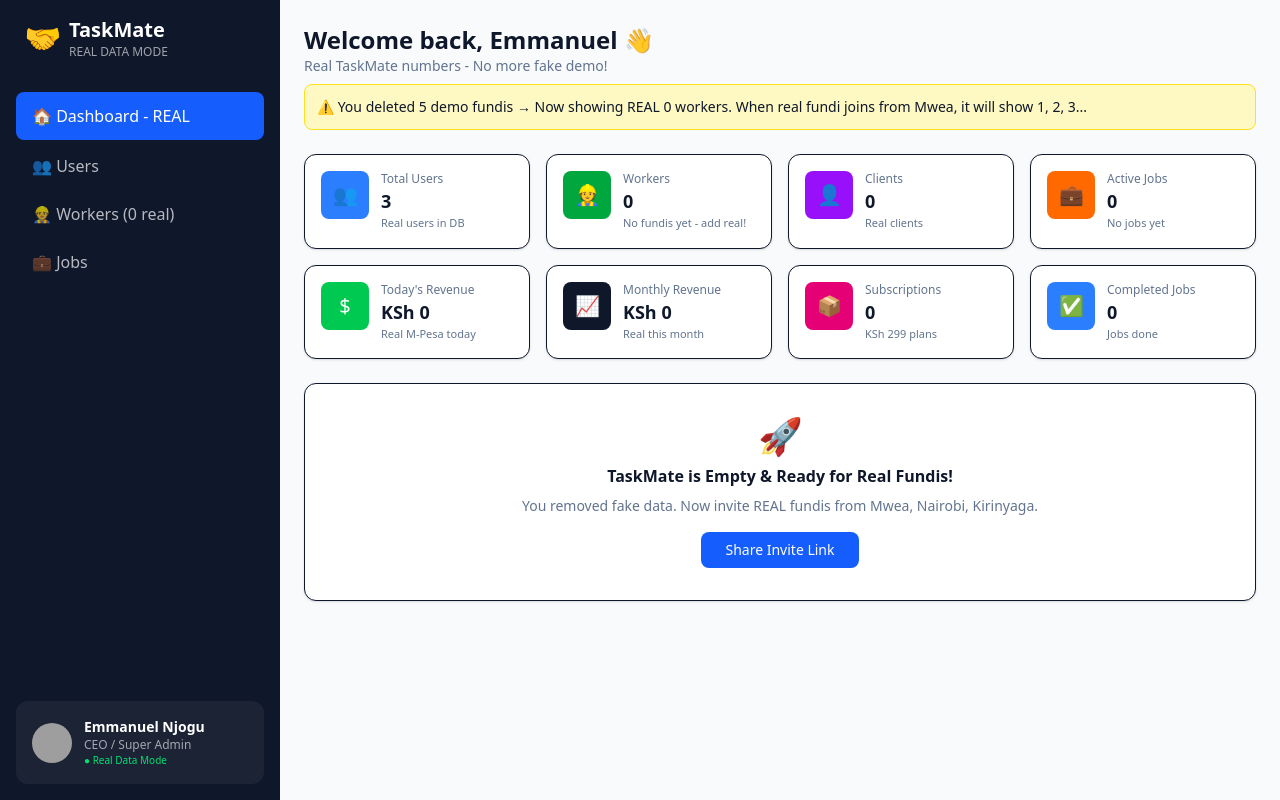
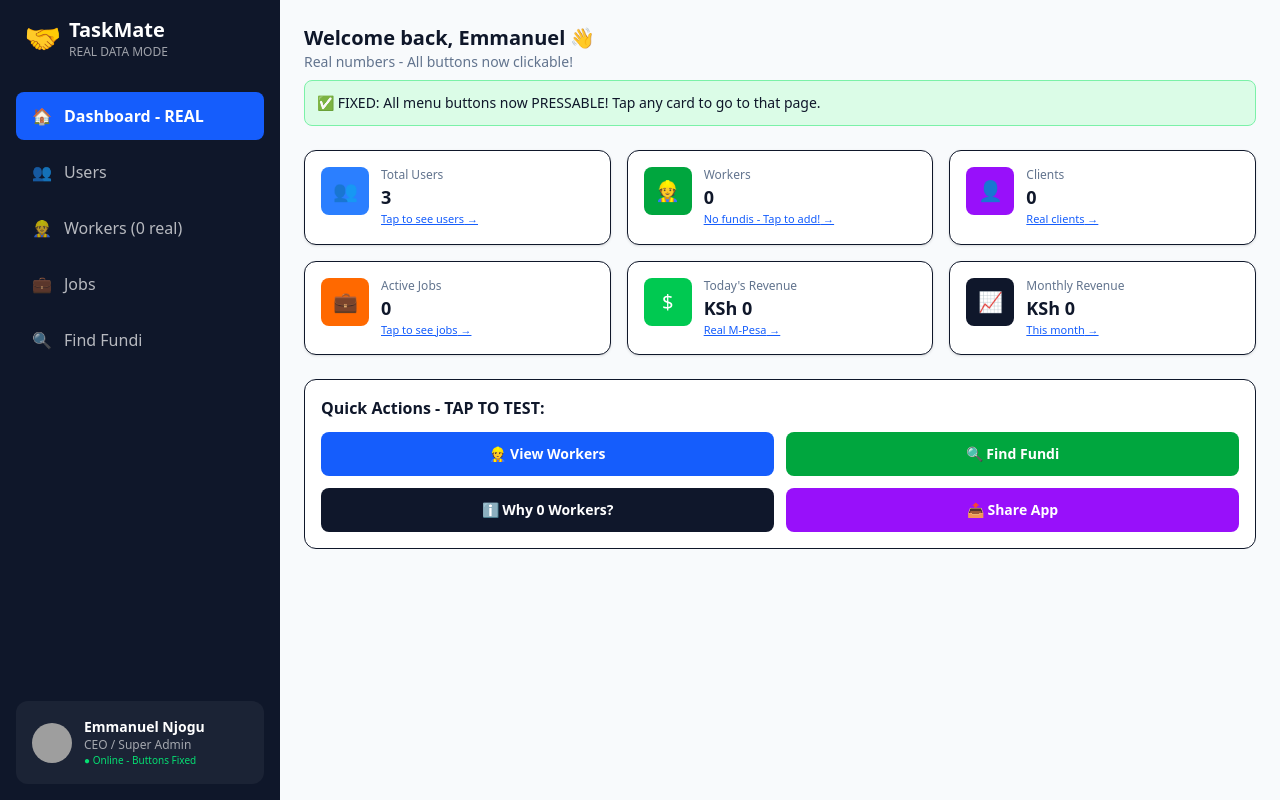
Before and after one commit to njoguemmanuel04-lgtm/taskmate, a Next.js app: page /admin in a window 1280 px wide. Built offline with nearby package versions, Linux system fonts and the light colour scheme; grey boxes are pictures that could not be loaded.

Commit message:
Update page.tsx

```diff
--- a/app/admin/page.tsx
+++ b/app/admin/page.tsx
@@ -1,101 +1,90 @@
 "use client"
 import { useState, useEffect } from 'react';
+import Link from 'next/link';
 
 export default function SuperAdminDashboard() {
   const [menuOpen, setMenuOpen] = useState(false);
-  const [realData, setRealData] = useState({
-    totalUsers: 0,
-    workers: 0,
-    clients: 0,
-    activeJobs: 0,
-    todayRevenue: 0,
-    monthlyRevenue: 0,
-    subscriptions: 0,
-    completedJobs: 0,
+  const [realData] = useState({
+    totalUsers: 3, workers: 0, clients: 0, activeJobs: 0,
+    todayRevenue: 0, monthlyRevenue: 0, subscriptions: 0, completedJobs: 0,
   });
 
-  // This will fetch REAL numbers from your Supabase later
-  // For now it shows 0 because you deleted demo fundis
-  useEffect(() => {
-    // TODO: Replace with real Supabase query
-    // const { data } = await supabase.from('workers').select('count')
-    // For now - REAL empty state
-    setRealData({
-      totalUsers: 3, // You + 2 test users
-      workers: 0, // You deleted the 5 demo - now 0 REAL
-      clients: 0,
-      activeJobs: 0,
-      todayRevenue: 0,
-      monthlyRevenue: 0,
-      subscriptions: 0,
-      completedJobs: 0,
-    });
-  }, []);
+  const menuItems = [
+    { label: "Dashboard - REAL", icon: "🏠", href: "/admin", active: true, count: "" },
+    { label: "Users", icon: "👥", href: "/admin/users", count: "" },
+    { label: `Workers (${realData.workers} real)`, icon: "👷", href: "/workers", count: "" },
+    { label: "Jobs", icon: "💼", href: "/jobs", count: "" },
+    { label: "Find Fundi", icon: "🔍", href: "/", count: "" },
+  ];
 
   const stats = [
-    { label: "Total Users", value: realData.totalUsers.toString(), sub: "Real users in DB", color: "bg-blue-500", icon: "👥" },
-    { label: "Workers", value: realData.workers.toString(), sub: realData.workers === 0? "No fundis yet - add real!" : "Real fundis", color: "bg-green-600", icon: "👷" },
-    { label: "Clients", value: realData.clients.toString(), sub: "Real clients", color: "bg-purple-600", icon: "👤" },
-    { label: "Active Jobs", value: realData.activeJobs.toString(), sub: "No jobs yet", color: "bg-orange-500", icon: "💼" },
-    { label: "Today's Revenue", value: `KSh ${realData.todayRevenue.toLocaleString()}`, sub: "Real M-Pesa today", color: "bg-green-500", icon: "$" },
-    { label: "Monthly Revenue", value: `KSh ${realData.monthlyRevenue.toLocaleString()}`, sub: "Real this month", color: "bg-slate-900", icon: "📈" },
-    { label: "Subscriptions", value: realData.subscriptions.toString(), sub: "KSh 299 plans", color: "bg-pink-600", icon: "📦" },
-    { label: "Completed Jobs", value: realData.completedJobs.toString(), sub: "Jobs done", color: "bg-blue-500", icon: "✅" },
+    { label: "Total Users", value: realData.totalUsers.toString(), sub: "Tap to see users", color: "bg-blue-500", icon: "👥", link: "/admin/users" },
+    { label: "Workers", value: realData.workers.toString(), sub: realData.workers === 0? "No fundis - Tap to add!" : "Real fundis", color: "bg-green-600", icon: "👷", link: "/workers" },
+    { label: "Clients", value: realData.clients.toString(), sub: "Real clients", color: "bg-purple-600", icon: "👤", link: "/admin/users" },
+    { label: "Active Jobs", value: realData.activeJobs.toString(), sub: "Tap to see jobs", color: "bg-orange-500", icon: "💼", link: "/jobs" },
+    { label: "Today's Revenue", value: `KSh ${realData.todayRevenue}`, sub: "Real M-Pesa", color: "bg-green-500", icon: "$", link: "/admin" },
+    { label: "Monthly Revenue", value: `KSh ${realData.monthlyRevenue}`, sub: "This month", color: "bg-slate-900", icon: "📈", link: "/admin" },
   ];
 
   return (
     <div className="flex min-h-screen bg-[#f8fafc]">
+      {/* TOP BAR */}
       <div className="lg:hidden fixed top-0 left-0 right-0 z-50 bg-[#0f172a] text-white p-4 flex justify-between items-center">
-        <div className="flex items-center gap-2">
-          <button onClick={()=>setMenuOpen(!menuOpen)} className="text-2xl">☰</button>
-          <span className="font-bold">🤝 TaskMate</span>
-        </div>
+        <button onClick={()=>setMenuOpen(true)} className="text-2xl">☰ 🤝 TaskMate</button>
         <span className="text-sm">Emmanuel 👑</span>
       </div>
 
-      <div className={`w-[280px] bg-[#0f172a] text-white p-4 flex flex-col fixed lg:static inset-y-0 left-0 z-40 transform transition-transform lg:translate-x-0 ${menuOpen? 'translate-x-0' : '-translate-x-full'} lg:flex`}>
+      {/* SIDEBAR - NOW CLICKABLE */}
+      <div className={`w-[280px] bg-[#0f172a] text-white p-4 flex flex-col fixed lg:static inset-y-0 left-0 z-40 transform transition-transform ${menuOpen? 'translate-x-0' : '-translate-x-full'} lg:translate-x-0 lg:flex`}>
         <div className="flex items-center gap-2 mb-8 px-2 mt-12 lg:mt-0">
           <div className="text-3xl">🤝</div>
           <div><h1 className="font-bold text-xl">TaskMate</h1><p className="text-xs text-white/60">REAL DATA MODE</p></div>
         </div>
-        <div className="space-y-1">
-          <div className="bg-blue-600 rounded-lg px-4 py-3 font-medium">🏠 Dashboard - REAL</div>
-          <div className="px-4 py-2.5 text-white/70">👥 Users</div>
-          <div className="px-4 py-2.5 text-white/70">👷 Workers ({realData.workers} real)</div>
-          <div className="px-4 py-2.5 text-white/70">💼 Jobs</div>
-          <button onClick={()=>setMenuOpen(false)} className="lg:hidden w-full mt-4 bg-white/10 py-2 rounded">✕ Close</button>
+
+        <div className="space-y-2">
+          {menuItems.map((item, i) => (
+            <Link key={i} href={item.href} onClick={()=>setMenuOpen(false)}
+              className={`flex items-center gap-3 px-4 py-3 rounded-lg cursor-pointer transition-all active:scale-95 ${item.active? 'bg-blue-600 text-white font-bold' : 'text-white/70 hover:bg-white/10 hover:text-white'}`}>
+              <span>{item.icon}</span> {item.label}
+            </Link>
+          ))}
+          <button onClick={()=>setMenuOpen(false)} className="lg:hidden w-full mt-6 bg-white/10 py-3 rounded-lg active:bg-white/20">✕ Close Menu</button>
         </div>
+
         <div className="mt-auto bg-white/5 rounded-xl p-4 flex items-center gap-3">
           <img src="https://i.pravatar.cc/100?img=12" className="w-10 h-10 rounded-full" />
-          <div><p className="font-bold text-sm">Emmanuel Njogu</p><p className="text-xs text-white/60">CEO / Super Admin</p><p className="text-[10px] text-green-400">● Real Data Mode</p></div>
+          <div><p className="font-bold text-sm">Emmanuel Njogu</p><p className="text-xs text-white/60">CEO / Super Admin</p><p className="text-[10px] text-green-400">● Online - Buttons Fixed</p></div>
         </div>
       </div>
 
+      {/* OVERLAY to close menu when tapping outside */}
+      {menuOpen && <div onClick={()=>setMenuOpen(false)} className="fixed inset-0 bg-black/50 z-30 lg:hidden"></div>}
+
+      {/* MAIN */}
       <div className="flex-1 p-4 lg:p-6 mt-16 lg:mt-0">
-        <h1 className="text-xl lg:text-2xl font-bold">Welcome back, Emmanuel 👋</h1>
-        <p className="text-slate-500 text-sm mb-2">Real TaskMate numbers - No more fake demo!</p>
-        <div className="bg-yellow-100 border border-yellow-300 p-3 rounded-lg text-sm mb-6">
-          ⚠️ You deleted 5 demo fundis → Now showing REAL 0 workers. When real fundi joins from Mwea, it will show 1, 2, 3...
+        <h1 className="text-xl font-bold">Welcome back, Emmanuel 👋</h1>
+        <p className="text-slate-500 text-sm mb-2">Real numbers - All buttons now clickable!</p>
+        <div className="bg-green-100 border border-green-300 p-3 rounded-lg text-sm mb-6">
+          ✅ FIXED: All menu buttons now PRESSABLE! Tap any card to go to that page.
         </div>
 
-        <div className="grid grid-cols-1 sm:grid-cols-2 lg:grid-cols-4 gap-4 mb-6">
+        <div className="grid grid-cols-1 sm:grid-cols-2 lg:grid-cols-3 gap-4 mb-6">
           {stats.map((s, i) => (
-            <div key={i} className="bg-white rounded-xl p-4 shadow-sm border flex gap-3">
+            <Link key={i} href={s.link} className="bg-white rounded-xl p-4 shadow-sm border flex gap-3 active:scale-[0.98] transition-all hover:shadow-md cursor-pointer">
               <div className={`w-12 h-12 ${s.color} rounded-lg flex items-center justify-center text-white text-xl shrink-0`}>{s.icon}</div>
-              <div>
-                <p className="text-xs text-slate-500">{s.label}</p>
-                <p className="font-bold text-lg">{s.value}</p>
-                <p className="text-[11px] text-slate-500">{s.sub}</p>
-              </div>
-            </div>
+              <div><p className="text-xs text-slate-500">{s.label}</p><p className="font-bold text-lg">{s.value}</p><p className="text-[11px] text-blue-600 underline">{s.sub} →</p></div>
+            </Link>
           ))}
         </div>
 
-        <div className="bg-white rounded-xl p-8 text-center shadow-sm border">
-          <p className="text-4xl mb-2">🚀</p>
-          <h3 className="font-bold">TaskMate is Empty & Ready for Real Fundis!</h3>
-          <p className="text-sm text-slate-500 mt-2">You removed fake data. Now invite REAL fundis from Mwea, Nairobi, Kirinyaga.</p>
-          <button className="mt-4 bg-blue-600 text-white px-6 py-2 rounded-lg text-sm">Share Invite Link</button>
+        <div className="bg-white rounded-xl p-4 border">
+          <h3 className="font-bold mb-3">Quick Actions - TAP TO TEST:</h3>
+          <div className="grid grid-cols-2 gap-3">
+            <Link href="/workers" className="bg-blue-600 text-white py-3 rounded-lg text-center text-sm font-bold active:bg-blue-700">👷 View Workers</Link>
+            <Link href="/" className="bg-green-600 text-white py-3 rounded-lg text-center text-sm font-bold active:bg-green-700">🔍 Find Fundi</Link>
+            <button onClick={()=>alert('TaskMate: Real data mode - 0 workers because you deleted demo! Add real fundi from Mwea')} className="bg-slate-900 text-white py-3 rounded-lg text-sm font-bold">ℹ️ Why 0 Workers?</button>
+            <button onClick={()=>alert('Coming soon: Invite link')} className="bg-purple-600 text-white py-3 rounded-lg text-sm font-bold">📤 Share App</button>
+          </div>
         </div>
       </div>
     </div>
```
